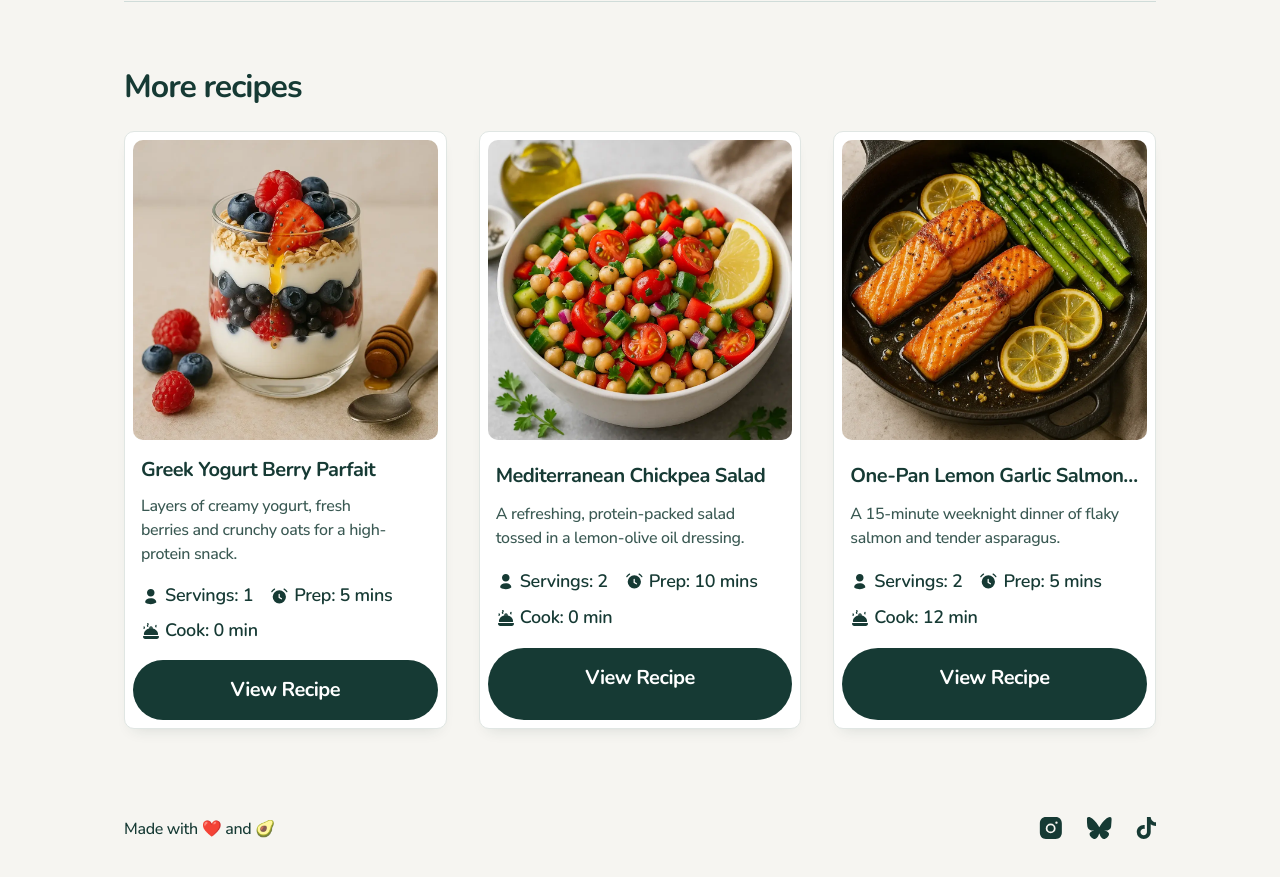
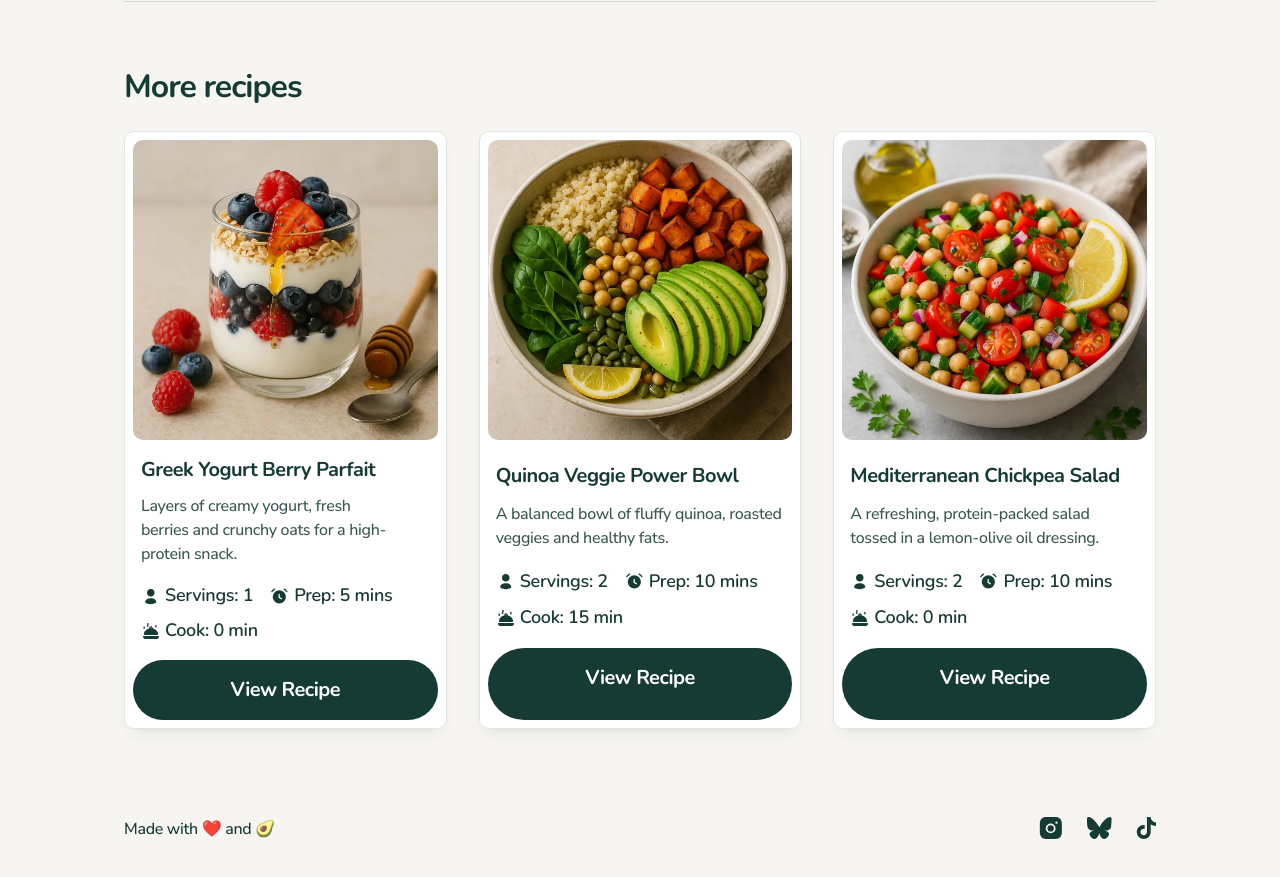
Before and after one commit to dan-nitu/recipe-finder-website, a Vue app: page /recipes/avocado-tomato-wholegrain-toast in a window 1280 px wide. Shown: the part 980-1857 px from the top of the page. Built offline with nearby package versions, Linux system fonts and the light colour scheme.

Commit message:
small changes

```diff
--- a/src/components/recipes/RecipeList.vue
+++ b/src/components/recipes/RecipeList.vue
@@ -9,8 +9,6 @@ import RecipeCard from '@/components/RecipeCard.vue'
 import NoResults from './NoResults.vue'
 
 const { recipesData } = useRecipes()
-
-const recipes = ref(recipesData)
 
 const maxPrepTime = ref(null)
 const maxCookTime = ref(null)
@@ -44,7 +42,7 @@ const normalize = (text) => {
 }
 
 const filteredRecipes = computed(() => {
-  return recipes.value.filter((recipe) => {
+  return recipesData.value.filter((recipe) => {
     const prepFilter = maxPrepTime.value === null || recipe.prepMinutes <= Number(maxPrepTime.value)
     const cookFilter = maxCookTime.value === null || recipe.cookMinutes <= Number(maxCookTime.value)
 
--- a/src/composables/useRecipes.js
+++ b/src/composables/useRecipes.js
@@ -8,7 +8,12 @@ export function useRecipes() {
 
   const getRandomSuggestions = (excludeId, count = 3) => {
     const pool = recipesData.value.filter((r) => r.id !== excludeId)
-    return pool.sort(() => Math.random() - 0.5).slice(0, count)
+    // Fisher-Yates shuffle for true randomness
+    for (let i = pool.length - 1; i > 0; i--) {
+      const j = Math.floor(Math.random() * (i + 1))
+      ;[pool[i], pool[j]] = [pool[j], pool[i]]
+    }
+    return pool.slice(0, count)
   }
 
   return { recipesData, findBySlug, getRandomSuggestions }
```
